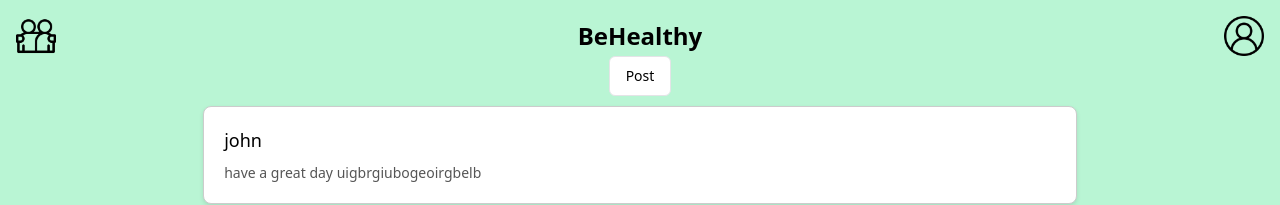
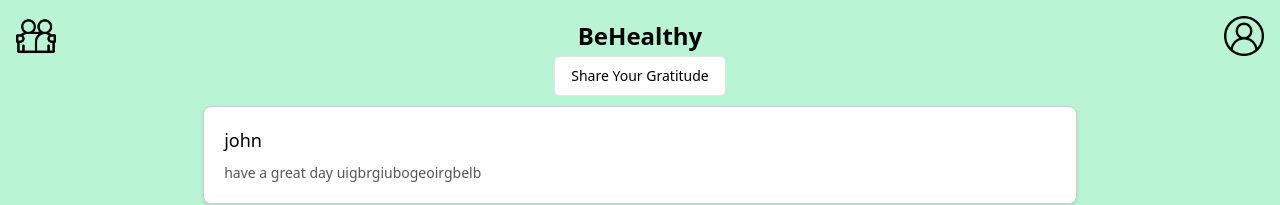
Before and after one commit to dyzhuu/BeMindful, a Next.js app: page /home in a window 1280 px wide. Shown: the top 205 px of the page. Built offline with nearby package versions, Linux system fonts and the light colour scheme; no server answers.

Commit message:
Minor change for PostButton.tsx

```diff
--- a/src/components/PostButton.tsx
+++ b/src/components/PostButton.tsx
@@ -69,11 +69,11 @@ export function PostButton() {
   return (
     <Dialog>
       <DialogTrigger asChild>
-        <Button variant='outline'>Post</Button>
+        <Button variant='outline'>Share Your Gratitude</Button>
       </DialogTrigger>
       <DialogContent className='sm:max-w-[425px]'>
         <DialogHeader>
-          <DialogTitle>Post message</DialogTitle>
+          <DialogTitle>Express Gratitude</DialogTitle>
         </DialogHeader>
         <div className='grid gap-4 py-4'>
           <TextareaForm></TextareaForm>
```
